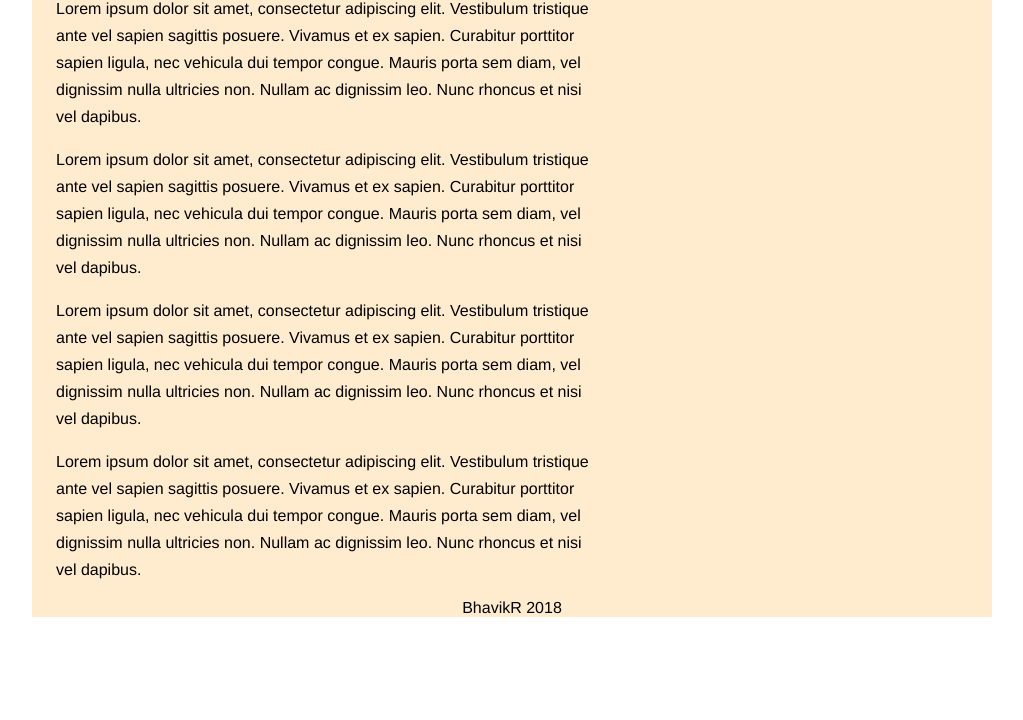
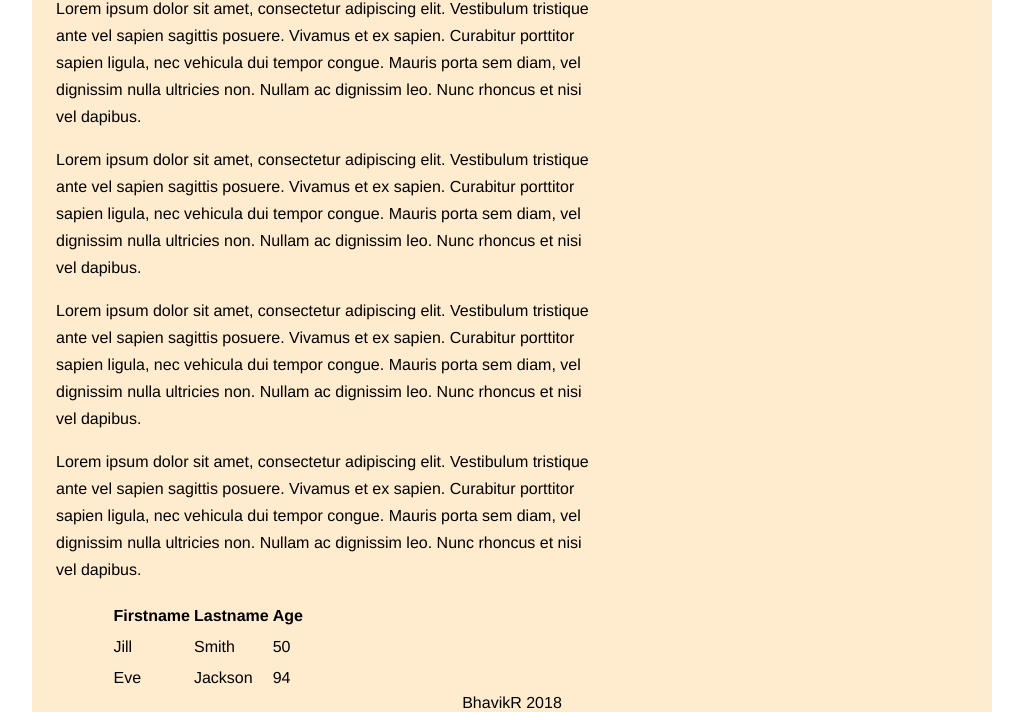
Before and after one commit to BhavikR98/basicdelete, a plain HTML site: page docs/about.html in a window 1280 px wide. Shown: the part 164-884 px from the top of the page, without its empty margins (128-1151 px from the left). Before the commit the page ends 800 px from the top, so only its background shows below. Drawn offline with Linux system fonts and the light colour scheme.

Commit message:
2nd Commit in class assignment

```diff
--- a/docs/about.html
+++ b/docs/about.html
@@ -52,6 +52,24 @@
                 dapibus.
             </p>
             <div id="table" class="marginCenter eightyPercent">
+                    <table>
+                        <tr>
+                            <th>Firstname</th>
+                            <th>Lastname</th>
+                            <th>Age</th>
+                        </tr>
+                        <tr>
+                            <td>Jill</td>
+                            <td>Smith</td>
+                            <td>50</td>
+                        </tr>
+                        <tr>
+                            <td>Eve</td>
+                            <td>Jackson</td>
+                            <td>94</td>
+                        </tr>
+                    </table>
+                </div>  <!-- table -->
             </div><!-- Content -->
             <div id="sidebar" class="floatLeft grSmall">
 
```
